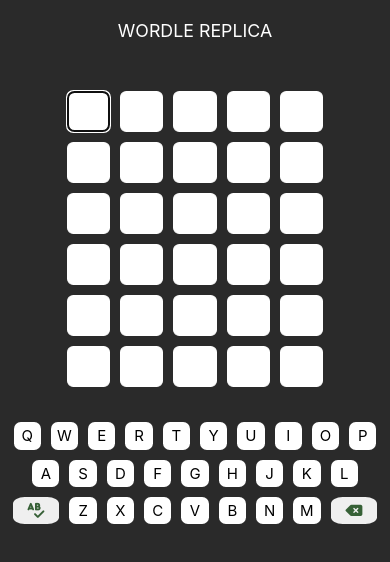
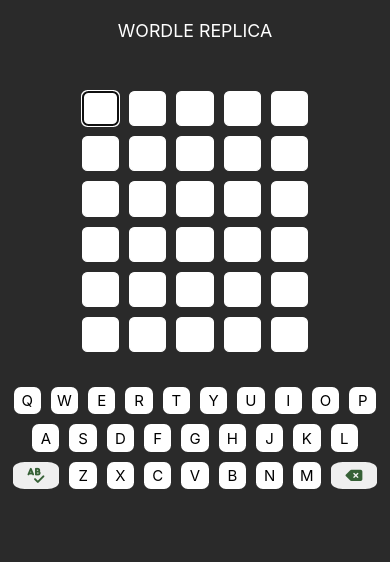
Before and after one commit to chennrachel/wordle-replica, a React (Create React App) app: page / in a window 390 px wide. Shown: the top 562 px of the page. Built offline with nearby package versions, Linux system fonts and the light colour scheme; no server answers.

Commit message:
keyboard disable, resize

```diff
--- a/src/components/Box/Box.jsx
+++ b/src/components/Box/Box.jsx
@@ -55,9 +55,7 @@
                 onKeyDown={keyDownHandler}
                 id={id}
                 name={`Box`}
-                blurInputOnSelect={true}
-                inputProps={{ readOnly: true }}
-                isSearchable={false}
+                inputMode={'none'}
             />
         </>
     );
--- a/src/components/Box/Box.module.scss
+++ b/src/components/Box/Box.module.scss
@@ -8,7 +8,8 @@
     pointer-events: none;
     border-radius: 15%;
     @media only screen and (max-width: 700px) {
-        width: 9.5vw;
-        height: 9.5vw;
+        width: 8vw;
+        height: 8vw;
+        font-size: 25px;
     }
 }
```
Also changed, not shown: 2 other files (tests, documents, lock files or other folders).
